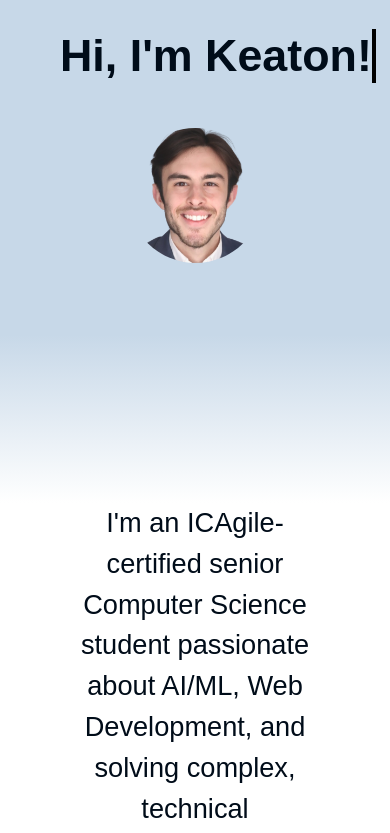
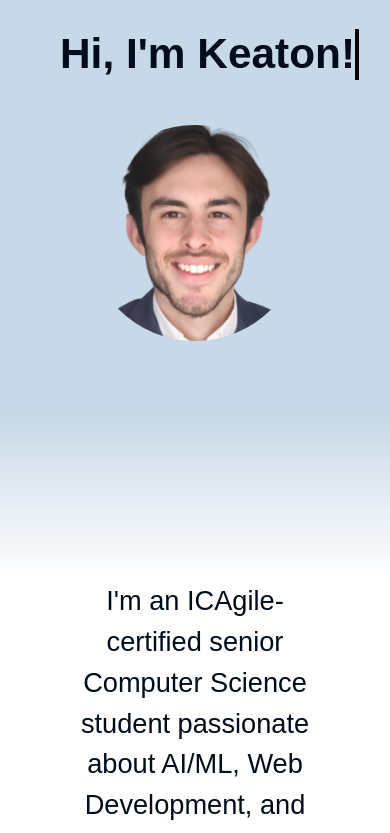
Before and after one commit to Keaton-A-Ramey/Keaton-A-Ramey.github.io, a website: page index.html in a window 390 px wide. Shown: the top 833 px of the page. Drawn offline with nearby package versions, Linux system fonts and the light colour scheme.

Commit message:
Fixed headshot + landing welcome

```diff
--- a/index.html
+++ b/index.html
@@ -31,7 +31,6 @@
                             src="images/headshot-removebg-preview.png"
                             alt="Keaton's Headshot"
                             class="circular-headshot"
-                            style="border: none !important; box-shadow: none; width: 50%; height: auto;"
                         />
                     </div>
                 </div>
--- a/style.css
+++ b/style.css
@@ -218,9 +218,11 @@ Home Page
 
 .circular-headshot {
     border-radius: 50%; /* Makes the image circular */
-    width: 55%; /* Adjust the size as needed */
-    height: auto; /* Maintain aspect ratio */
     object-fit: cover; /* Ensure the image covers the circle */
+    border: none !important;
+    box-shadow: none;
+    width: 50%;
+    height: auto;
 }
 
 .transition {
@@ -470,10 +472,11 @@ Home Page
     }
 
     .typing-effect {
-        font-size: 2.8em; /* Smaller size on mobile */
+        font-size: 2.65em; /* Smaller size on mobile */
     }
 
     .circular-headshot {
         margin-top: 30px;
+        width: 80%;
     }
 }
```
